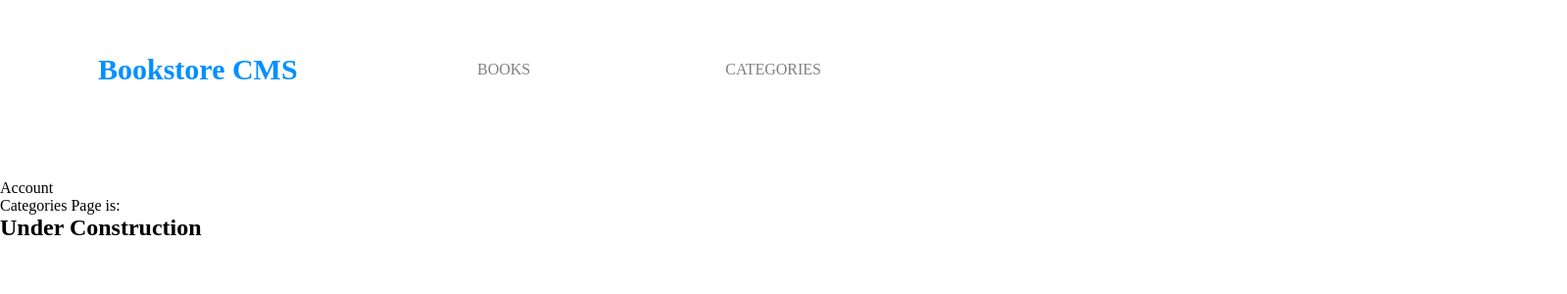
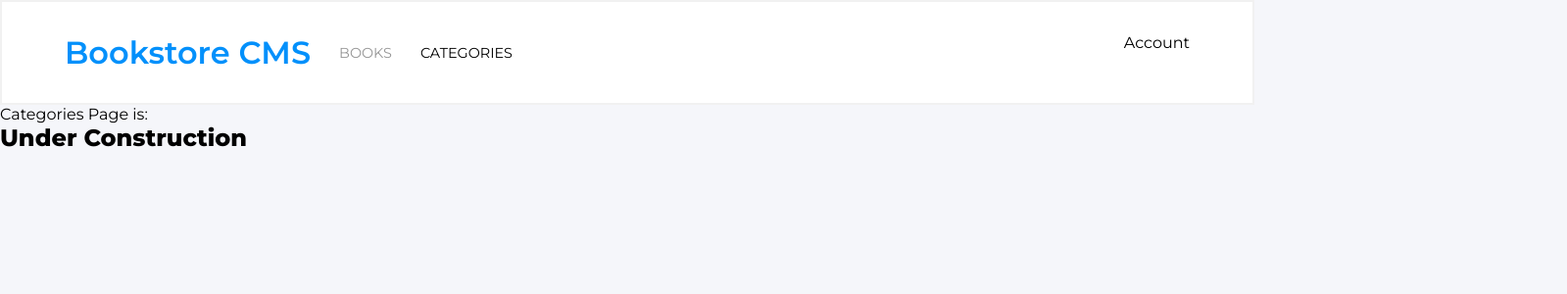
Before and after one commit to geekelo/bookstore-cms, a React (Create React App) app: page /categories in a window 1280 px wide. Shown: the top 300 px of the page at 98% size, 1599 px wide, since content can reach past the window. Built offline with nearby package versions, Linux system fonts and the light colour scheme.

Commit message:
Modify styles for book items

```diff
--- a/src/App.css
+++ b/src/App.css
@@ -1,67 +1,15 @@
+@import url('https://fonts.googleapis.com/css2?family=Montserrat:wght@400;500;600;800&display=swap');
+
 * {
+  margin: 0;
   padding: 0;
-  margin: 0;
+}
+
+body {
+  background-color: #f5f6fa;
+  font-family: 'Montserrat', sans-serif;
 }
 
 li {
-  display: inline;
   list-style: none;
 }
-
-.navContainer {
-  width: 87.5rem;
-  height: 5.938rem;
-  margin: 0 0 2.375rem;
-  padding: 1.438rem 6.188rem 1.688rem 6.25rem;
-  background-color: var(--white-two);
-  display: flex;
-  justify-content: flex-start;
-  align-items: center;
-}
-
-.Bookstore-CMS {
-  width: 15rem;
-  height: 2.313rem;
-  margin: 0.375rem 2.938rem 0.125rem 0;
-  font-size: 1.875rem;
-  font-weight: bold;
-  font-stretch: normal;
-  font-style: normal;
-  line-height: normal;
-  letter-spacing: normal;
-  color: #0290ff;
-}
-
-.panel-bg {
-  width: 87.5rem;
-  height: 5.938rem;
-  margin: 0 0 2.375rem;
-  padding: 1.438rem 6.188rem 1.688rem 6.25rem;
-  background-color: var(--white-two);
-  text-decoration: none;
-  color: grey;
-}
-
-.Lesson-Panel {
-  width: 75rem;
-  height: 10.625rem;
-  margin: 2.313rem 6.25rem 0;
-  padding: 2rem 9.188rem 1.625rem 1.688rem;
-  border-radius: 4px;
-  border: solid 1px #e8e8e8;
-  background-color: #fff;
-}
-
-.School-of {
-  width: 7rem;
-  height: 1.125rem;
-  margin: 0 4rem 0 0;
-  opacity: 0.5;
-  font-size: 0.875rem;
-  font-weight: bold;
-  font-stretch: normal;
-  font-style: normal;
-  line-height: normal;
-  letter-spacing: normal;
-  color: #121212;
-}
--- a/src/components/bookitem.js
+++ b/src/components/bookitem.js
@@ -1,6 +1,7 @@
 import PropTypes from 'prop-types';
 import { useDispatch } from 'react-redux';
 import { deleteBook } from './redux/books/books';
+import './styles/bookitem.css';
 
 function BookItem({
   id,
@@ -14,7 +15,7 @@ function BookItem({
     return null;
   }
   return (
-    <li className="Lesson-Panel">
+    <li className="itemContainerl">
       <div>
         <p className="SchhSchool-of Text-Style-9">{category}</p>
         <h2>{title}</h2>
--- a/src/components/booklist.js
+++ b/src/components/booklist.js
@@ -3,6 +3,7 @@ import { useEffect } from 'react';
 import { fetchBooks } from './redux/books/books';
 import BookItem from './bookitem';
 import AddBook from './addbook';
+import './styles/booklist.css';
 
 function BookList() {
   const booksObj = useSelector((state) => state.book.value);
@@ -19,7 +20,7 @@ function BookList() {
 
   return (
     <div>
-      <ul>
+      <ul className="booksSection">
         {Object.entries(booksObj).map(([id, bookArr]) => (
           <BookItem
             key={id}
--- a/src/components/navbar.js
+++ b/src/components/navbar.js
@@ -1,13 +1,14 @@
 import { NavLink } from 'react-router-dom';
+import './styles/navbar.css';
 
 function Navbar() {
   return (
-    <nav>
-      <div className="navContainer">
-        <span className="Bookstore-CMS Text-Style-3">
+    <nav className="navContainer">
+      <div className="menu-and-logo">
+        <p className="logo">
           Bookstore CMS
-        </span>
-        <ul>
+        </p>
+        <ul className="menuItems">
           <li><NavLink className="panel-bg" to="/">BOOKS</NavLink></li>
           <li><NavLink className="panel-bg" to="/categories">CATEGORIES</NavLink></li>
         </ul>
--- /dev/null
+++ b/src/components/styles/bookitem.css
@@ -0,0 +1,7 @@
+.itemContainerl {
+  display: flex;
+  width: 90%;
+  margin: 0.5rem auto;
+  background-color: #fff;
+  border: 2px solid #f1f1f1;
+}
--- /dev/null
+++ b/src/components/styles/booklist.css
@@ -0,0 +1,3 @@
+.booksSection {
+  margin: 2rem auto;
+}
--- /dev/null
+++ b/src/components/styles/navbar.css
@@ -0,0 +1,36 @@
+.navContainer {
+  display: flex;
+  justify-content: space-between;
+  padding: 2rem 4rem;
+  border: 2px solid #f1f1f1;
+  background-color: #fff;
+}
+
+.logo {
+  color: #0390fb;
+  font-size: 2rem;
+  font-weight: 600;
+}
+
+.menu-and-logo {
+  display: flex;
+  flex-direction: row;
+  gap: 29px;
+  align-items: center;
+}
+
+.menuItems {
+  display: flex;
+  gap: 29px;
+  font-weight: 400;
+  font-size: 0.9rem;
+}
+
+.panel-bg {
+  text-decoration: none;
+  color: #969696;
+}
+
+.panel-bg.active {
+  color: #000;
+}
```
